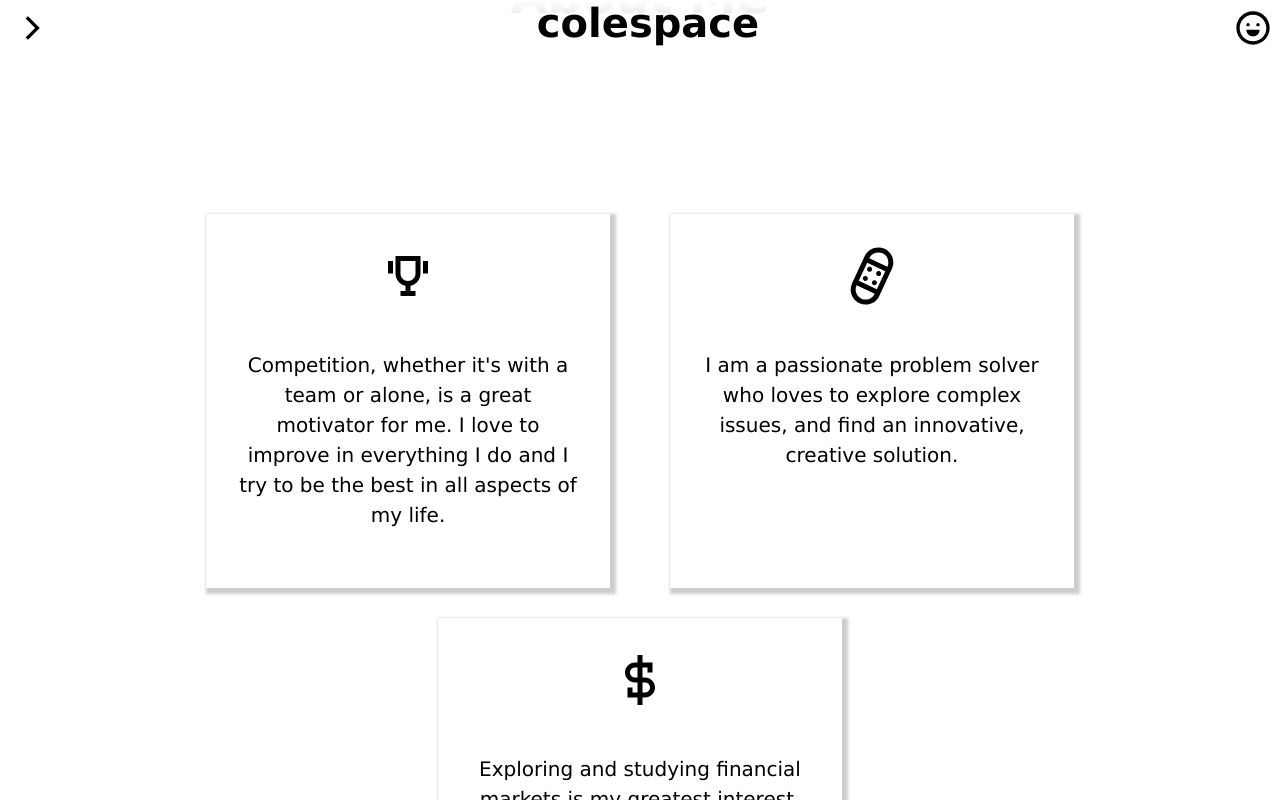
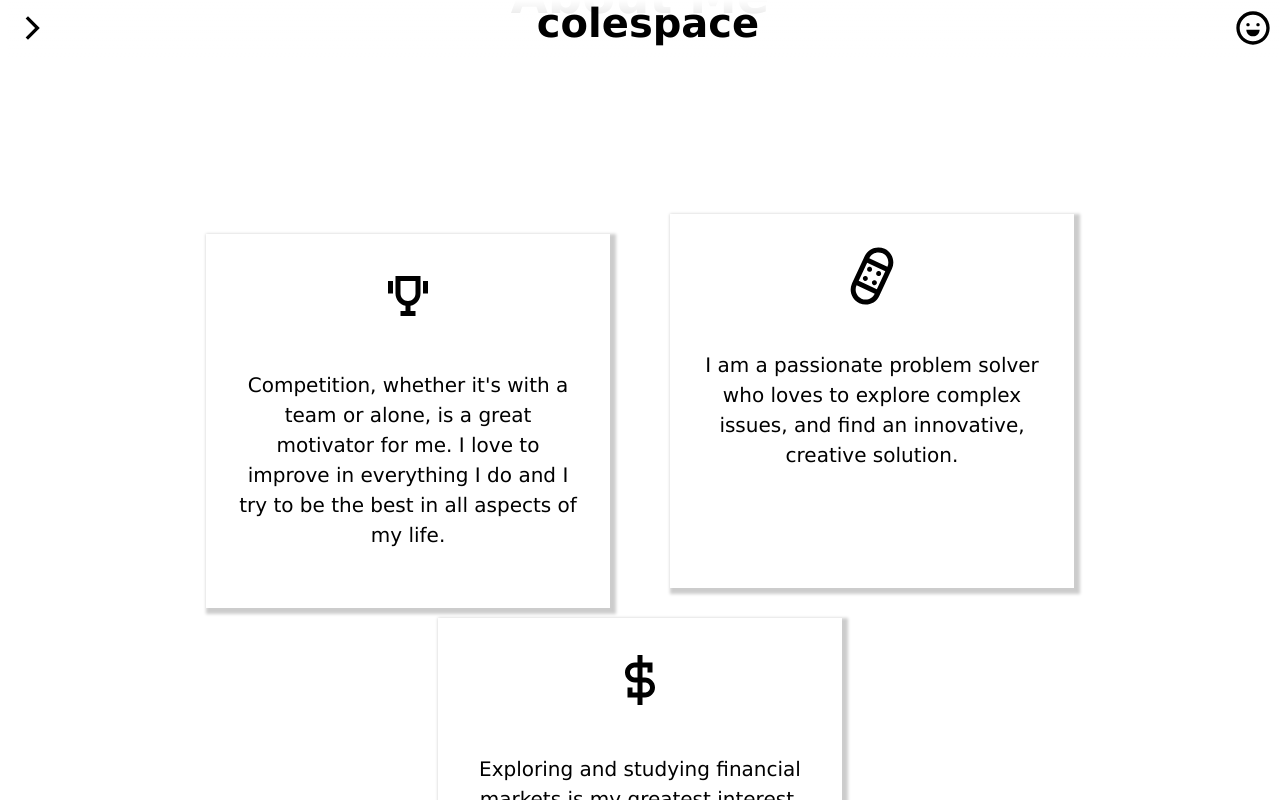
Before and after one commit to coledude04/Portfolio, a React (Vite) app: page / in a window 1280 px wide. In both pictures the pointer is over the element 408 px from the left and 1499 px from the top of the page. Shown: the part 1099-1899 px from the top of the page. Built offline with nearby package versions, Linux system fonts and the light colour scheme.

Commit message:
Added about me hover.

```diff
--- a/src/App.css
+++ b/src/App.css
@@ -116,6 +116,11 @@ body {
     margin: 15px 30px;
     padding: 12px;
     box-shadow: 3px 3px 3px 3px rgba(0, 0, 0, 0.2);
+    transition: transform 0.2s ease-in-out;
+}
+
+.pasDiv:hover {
+    transform: translateY(20px);
 }
 
 .pasText, .pasIcon {
```
